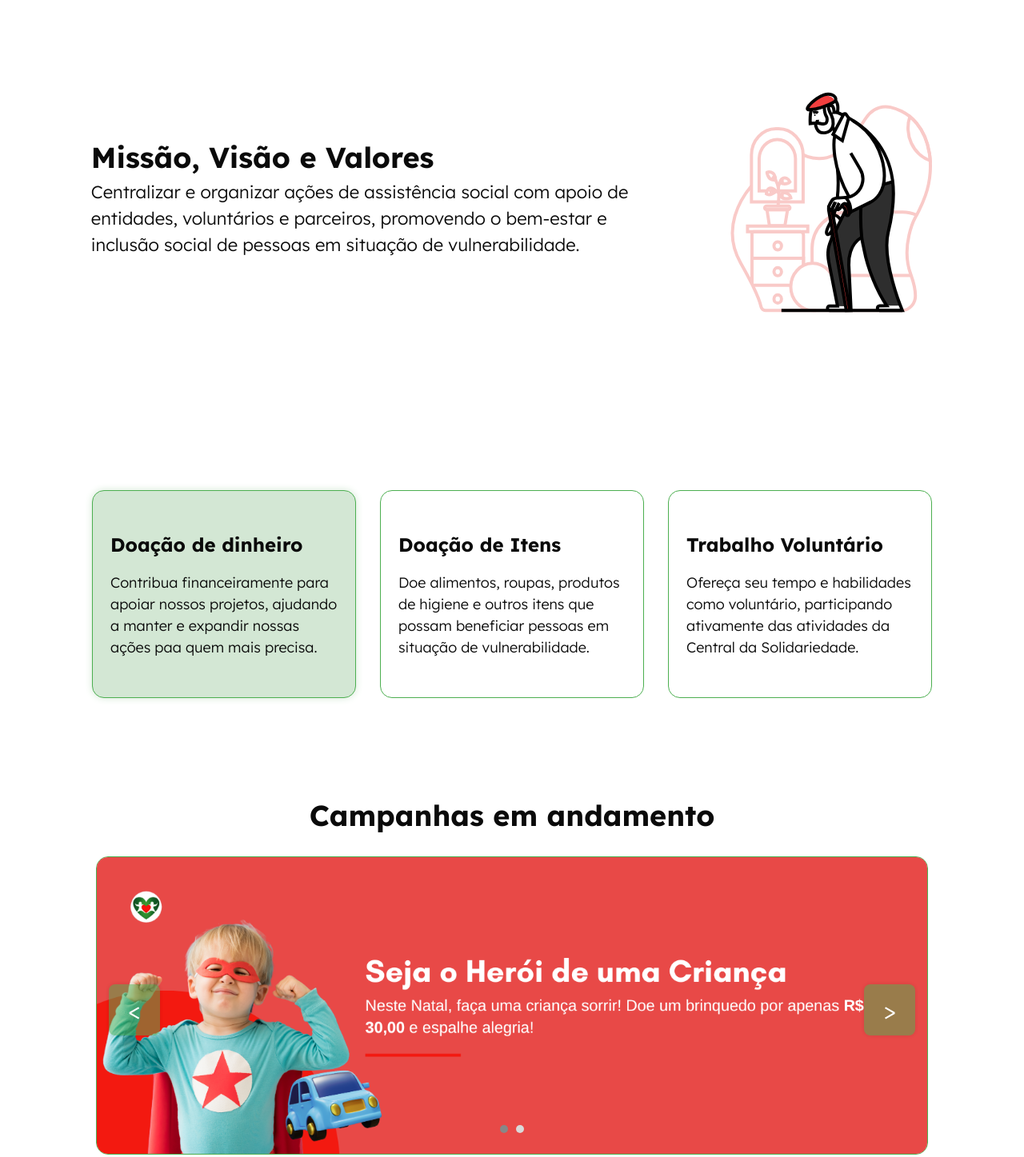
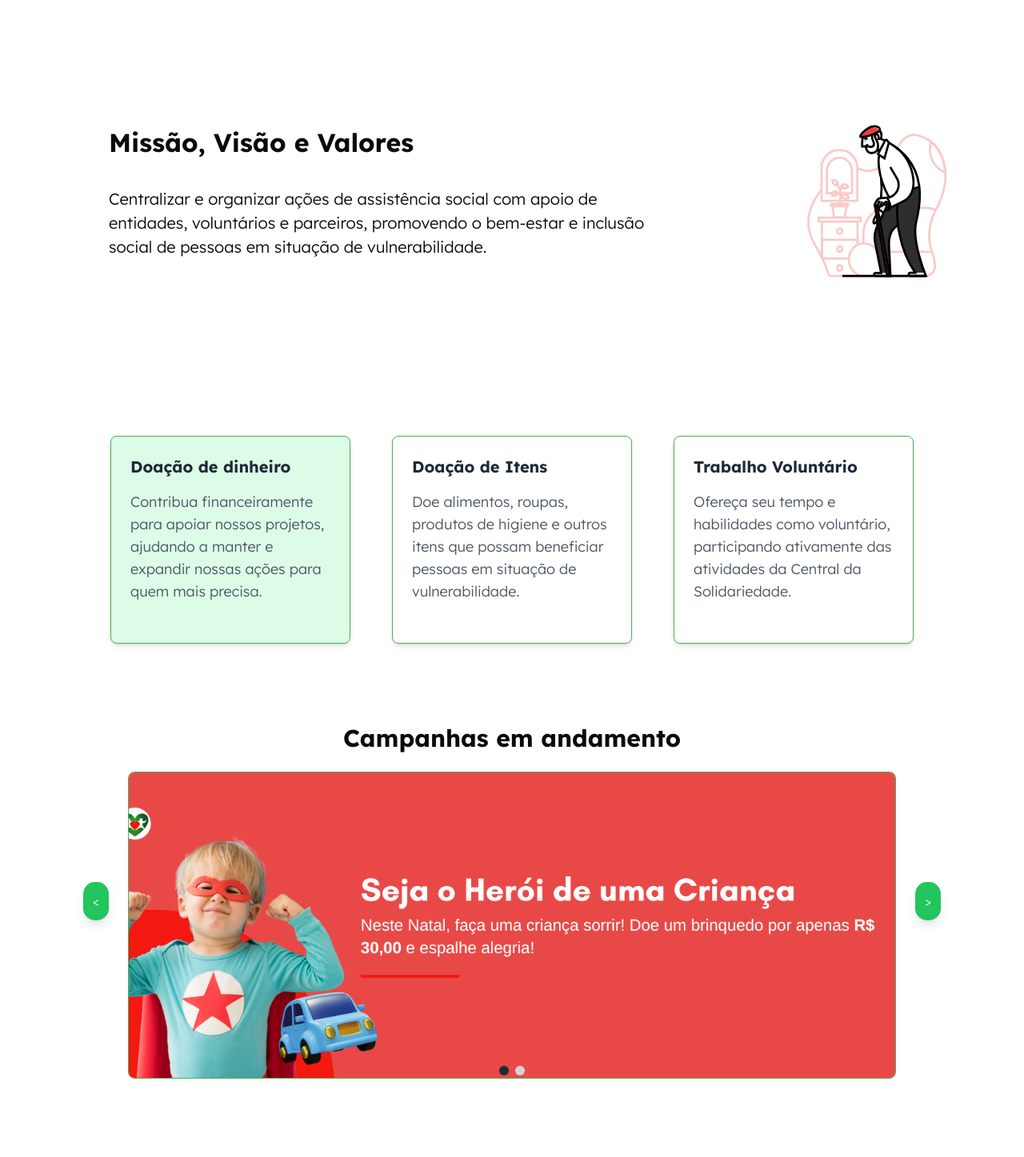
Before and after one commit to InteliJR/ong-central, a Next.js app in the folder frontend/: page / in a window 1280 px wide. Shown: the part 820-2267 px from the top of the page at 80% size. Built offline with nearby package versions, Linux system fonts and the light colour scheme; no server answers.

Commit message:
feat: coloca responsividade na página principal

```diff
--- a/frontend/components/nossos_componentes/Banner.tsx
+++ b/frontend/components/nossos_componentes/Banner.tsx
@@ -2,15 +2,25 @@ import { Button } from "../shadcnui/button";
 
 function Banner() {
   return (
-    <div className="h-[calc(100vh-64px)] w-full bg-blue-900 px-[76px] py-[56px] bg-cover bg-center items-" style={{ backgroundImage: 'url(background.png)' }}>
-        <div className="w-full h-1/2">
-            <h1 className="text-[48px] w-1/4 text-white font-extrabold">Central da Solidariedade</h1>
-        </div>
-        <div className="w-full h-1/2 flex items-end justify-end flex-col gap-4">
-            <p className="w-2/5 text-[22px] text-white font-semibold">Unindo forças para transformar vidas com solidariedade e dignidade.</p>
-            <Button className="bg-[#DD5656] hover:bg-[#BA3E3E] h-16 w-64 rounded-2xl text-[24px]">Quero Doar!</Button>
-        </div>
+    <div className="h-[calc(100vh-64px)] w-full bg-blue-900 px-4 sm:px-[76px] py-12 sm:py-[56px] bg-cover bg-center flex flex-col justify-between" style={{ backgroundImage: 'url(background.png)' }}>
+      {/* Título */}
+      <div className="w-full flex justify-center sm:justify-start">
+        <h1 className="text-[28px] sm:text-[48px] text-white font-extrabold text-center sm:text-left w-full sm:w-1/2">
+          Central da Solidariedade
+        </h1>
+      </div>
+
+      {/* Descrição e Botão */}
+      <div className="w-full flex flex-col items-center sm:items-end gap-4">
+        <p className="w-4/5 sm:w-2/5 text-[16px] sm:text-[22px] text-white font-semibold text-center sm:text-left">
+          Unindo forças para transformar vidas com solidariedade e dignidade.
+        </p>
+        <Button className="bg-[#DD5656] hover:bg-[#BA3E3E] h-12 sm:h-16 w-3/4 sm:w-64 rounded-2xl text-[16px] sm:text-[24px]">
+          Quero Doar!
+        </Button>
+      </div>
     </div>
   );
 }
+
 export default Banner;
--- a/frontend/components/nossos_componentes/Cabecalho.tsx
+++ b/frontend/components/nossos_componentes/Cabecalho.tsx
@@ -2,23 +2,31 @@ import Banner from "@/components/nossos_componentes/Banner";
 import Header from "@/components/nossos_componentes/Header";
 import { Button } from "@/components/shadcnui/button";
 
-function Cabecalho(){
-    return(
+function Cabecalho() {
+  return (
     <>
       <Header />
       <Banner />
-            <div className="h-2/3 w-full px-[76px] flex flex-row justify-around">
-                <div className="w-3/5 flex flex-col justify-center">
-                    <h2 className="text-[36px] font-semibold">Missão, Visão e Valores</h2>
-                    <p className="text-[22px]">Centralizar e organizar ações de assistência social com apoio de entidades, voluntários e parceiros, promovendo o bem-estar e inclusão social de pessoas em situação de vulnerabilidade.</p>
+      <div className="h-2/3 w-full px-2 sm:px-[50px] flex flex-col sm:flex-row justify-around mt-4 sm:mt-0">
+        {/* Textos e Ícone */}
+        <div className="w-full sm:w-3/5 flex flex-col justify-center items-start sm:items-start gap-2 sm:gap-4 px-2 sm:px-0 sm:ml-12">
+          <h2 className="text-[24px] sm:text-[32px] font-semibold text-left mb-2 sm:mb-4">
+            Missão, Visão e Valores
+          </h2>
+          <p className="text-[16px] sm:text-[20px] text-left mb-2 sm:mb-4">
+            Centralizar e organizar ações de assistência social com apoio de
+            entidades, voluntários e parceiros, promovendo o bem-estar e
+            inclusão social de pessoas em situação de vulnerabilidade.
+          </p>
         </div>
-                <div className="flex">
-                    <img src="icon.svg" alt="Meu Ícone" width="300" height="300" />
+
+        {/* Ícone */}
+        <div className="flex justify-center sm:justify-start mt-4 sm:mt-0 sm:ml-12 items-center">
+          <img src="icon.svg" alt="Meu Ícone" className="w-44 h-44 sm:w-56 sm:h-56" />
         </div>
       </div>
     </>
-    )
+  );
 }
+
 export default Cabecalho;
-
-// localhost:3000/parte1
--- a/frontend/components/nossos_componentes/Card.tsx
+++ b/frontend/components/nossos_componentes/Card.tsx
@@ -1,19 +1,18 @@
-"use client";
-
-import React from 'react';
-import styles from './Card.module.css';
-
-interface CardProps {
+type CardProps = {
   title: string;
   text: string;
   isHighlighted?: boolean; // Prop para indicar se o card deve ter o fundo colorido
-}
+};
 
 const Card: React.FC<CardProps> = ({ title, text, isHighlighted = false }) => {
   return (
-    <div className={`hover:shadow-lg transition-shadow ${styles.card} ${isHighlighted ? styles.highlighted : ''}`}>
-      <h3 className={styles.title}>{title}</h3>
-      <p className={styles.text}>{text}</p>
+    <div
+      className={`p-6 border-[1px] rounded-lg shadow-md hover:shadow-lg transition-shadow duration-300
+        ${isHighlighted ? 'bg-green-100 border-[#4CAF50]' : 'bg-white border-[#4CAF50]'}
+        w-full sm:w-[300px] h-[260px] sm:h-[260px]`}  // Ajuste de tamanho quadrado no mobile
+    >
+      <h3 className="text-xl font-semibold text-gray-800 mb-4">{title}</h3>
+      <p className="text-lg text-gray-600">{text}</p>
     </div>
   );
 };
--- a/frontend/components/nossos_componentes/CardsGroup.tsx
+++ b/frontend/components/nossos_componentes/CardsGroup.tsx
@@ -1,13 +1,25 @@
-
 import React from "react";
 import Card from "./Card";  // Ajuste o caminho conforme necessário
 
 const CardsGroup: React.FC = () => {
   return (
-    <div style={{ display: 'flex', gap: '30px', justifyContent: 'center' }}>
-        <Card title="Doação de dinheiro" text="Contribua financeiramente para apoiar nossos projetos, ajudando a manter e expandir nossas ações paa quem mais precisa." isHighlighted={true}/>
-        <Card title="Doação de Itens" text="Doe alimentos, roupas, produtos de higiene e outros itens que possam beneficiar pessoas em situação de vulnerabilidade."  />
-        <Card title="Trabalho Voluntário" text="Ofereça seu tempo e habilidades como voluntário, participando ativamente das atividades da Central da Solidariedade." />
+    <div className="w-full px-4 sm:px-16 lg:px-32 py-8">
+      {/* Grid responsivo com ajuste no gap */}
+      <div className="grid grid-cols-1 sm:grid-cols-2 lg:grid-cols-3 gap-4 sm:gap-6 lg:gap-8 justify-items-center">
+        <Card
+          title="Doação de dinheiro"
+          text="Contribua financeiramente para apoiar nossos projetos, ajudando a manter e expandir nossas ações para quem mais precisa."
+          isHighlighted={true}
+        />
+        <Card
+          title="Doação de Itens"
+          text="Doe alimentos, roupas, produtos de higiene e outros itens que possam beneficiar pessoas em situação de vulnerabilidade."
+        />
+        <Card
+          title="Trabalho Voluntário"
+          text="Ofereça seu tempo e habilidades como voluntário, participando ativamente das atividades da Central da Solidariedade."
+        />
+      </div>
     </div>
   );
 };
--- a/frontend/components/nossos_componentes/Carrossel.module.css
+++ b/frontend/components/nossos_componentes/Carrossel.module.css
@@ -1,15 +1,53 @@
 /* Carrossel.module.css */
 
 .carouselContainer {
-  width: calc(100% - 200px); /* Ajusta a largura para 100% menos 100px de margem de cada lado */
-  height: 500px; /* Altura fixa de 500px */
-  margin: 0 auto; /* Centraliza o carrossel */
-  padding: 20px; /* Padding interno */
-  border-radius: 15px; /* Cantos arredondados para a parte superior */
-  box-sizing: border-box; /* Garantir que o padding não altere o tamanho do container */
+  width: 100%;
+  height: 500px;
+  margin: 0 auto;
+  padding: 20px;
+  border-radius: 15px;
+  box-sizing: border-box;
   position: relative;
-  overflow: hidden; /* Garante que a imagem não ultrapasse os limites do carrossel */
-  margin-bottom: 160px; /* Adicionando margem de 160px abaixo das imagens */
+  overflow: hidden;
+  margin-bottom: 160px;
+}
+
+/* Responsividade para telas menores */
+@media (max-width: 768px) {
+  .carouselContainer {
+    height: 400px; /* Menor altura em telas menores */
+    width: 90%; /* Reduz a largura do carrossel */
+  }
+
+  .carouselTitle {
+    font-size: 28px; /* Tamanho do título reduzido */
+  }
+
+  .carouselImage {
+    width: 100%;
+    max-height: 80%;
+  }
+
+  .carouselButton {
+    width: 50px; /* Botões menores */
+    height: 50px;
+    font-size: 1.5rem;
+  }
+}
+
+@media (max-width: 480px) {
+  .carouselContainer {
+    height: 300px;
+  }
+
+  .carouselTitle {
+    font-size: 24px;
+  }
+
+  .carouselButton {
+    width: 40px;
+    height: 40px;
+  }
 }
 
 .carouselButton {
--- a/frontend/components/nossos_componentes/Carrossel.tsx
+++ b/frontend/components/nossos_componentes/Carrossel.tsx
@@ -1,7 +1,6 @@
 "use client";
 
-import React, { useState } from 'react';
-import styles from './Carrossel.module.css';  // Certifique-se de que o caminho está correto
+import React, { useState } from "react";
 
 // Definindo as propriedades que o Carrossel vai receber
 interface CarouselProps {
@@ -20,34 +19,68 @@ const Carousel: React.FC<CarouselProps> = ({ images, title }) => {
     setCurrentIndex((prevIndex) => (prevIndex - 1 + images.length) % images.length);
   };
 
+  // Função para detectar o gesto de swipe
+  const handleTouchStart = (e: React.TouchEvent) => {
+    const touchStart = e.touches[0].clientX;
+
+    const handleTouchEnd = (e: Event) => {
+      // Fazendo um cast para o tipo correto
+      const touchEvent = e as TouchEvent;
+      const touchEnd = touchEvent.changedTouches[0].clientX;
+      if (touchStart - touchEnd > 50) {
+        nextImage(); // Navegar para a próxima imagem
+      } else if (touchEnd - touchStart > 50) {
+        prevImage(); // Navegar para a imagem anterior
+      }
+    };
+
+    // Adicionando o listener de touchend
+    e.currentTarget.addEventListener("touchend", handleTouchEnd, { once: true });
+  };
+
   return (
-    <div className={styles.carouselContainer}>
+    <div className="relative w-full max-w-[1000px] sm:w-[90%] mx-auto p-5 rounded-3xl mt-12 mb-20">
       {/* Exibe o título do carrossel */}
-      <h2 className={styles.carouselTitle}>{title}</h2>
+      <h2 className="text-center text-2xl sm:text-3xl font-semibold mb-4 sm:mb-6">{title}</h2> {/* Ajuste no mb aqui */}
 
-      <button onClick={prevImage} className={styles.carouselButton}>
-        &lt; {/* Setas para navegação */}
-      </button>
+      {/* Botões de navegação (Laterais) - Somente exibido em telas maiores que mobile */}
+      <div className="hidden sm:flex">
+        <button
+          onClick={prevImage}
+          className="absolute top-1/2 left-[-36px] transform -translate-y-1/2 bg-green-500 text-white p-3 rounded-[15px] shadow-lg hover:bg-green-600 z-20"
+        >
+          &lt;
+        </button>
 
-      <div className={styles.carouselImageContainer}>
+        <button
+          onClick={nextImage}
+          className="absolute top-1/2 right-[-36px] transform -translate-y-1/2 bg-green-500 text-white p-3 rounded-[15px] shadow-lg hover:bg-green-600 z-20"
+        >
+          &gt;
+        </button>
+      </div>
+
+      {/* Imagem do carrossel */}
+      <div
+        className="relative w-full h-64 sm:h-80 md:h-96"
+        onTouchStart={handleTouchStart} // Detecta o início do toque
+      >
         <img
           src={images[currentIndex]}
           alt={`Carrossel Imagem ${currentIndex + 1}`}
-          className={styles.carouselImage}
+          className="w-full h-full object-cover rounded-lg border border-[#4CAF50]" // Borda de 1px
         />
       </div>
 
-      <button onClick={nextImage} className={styles.carouselButton}>
-        &gt; {/* Setas para navegação */}
-      </button>
-
-      {/* Dots de navegação */}
-      <div className={styles.carouselDots}>
+      {/* Dots de navegação (Sempre visível, mas sem setas em mobile) */}
+      <div className="absolute bottom-6 left-1/2 transform -translate-x-1/2 flex space-x-2 z-10">
         {images.map((_, index) => (
           <span
             key={index}
-            className={currentIndex === index ? styles.activeDot : styles.inactiveDot}
             onClick={() => setCurrentIndex(index)}
+            className={`w-3 h-3 rounded-full cursor-pointer ${
+              currentIndex === index ? "bg-gray-800" : "bg-gray-300"
+            }`}
           />
         ))}
       </div>
```
Also changed, not shown: frontend/components/nossos_componentes/Cabecalho.module.css (added, +32 -0 lines), frontend/components/nossos_componentes/CardsGroup.module.css (added, +26 -0 lines), frontend/components/nossos_componentes/Header.tsx (+39 -5 lines), 2 other files (tests, documents, lock files or other folders). Lines whose indentation alone changed are shown as unchanged.
